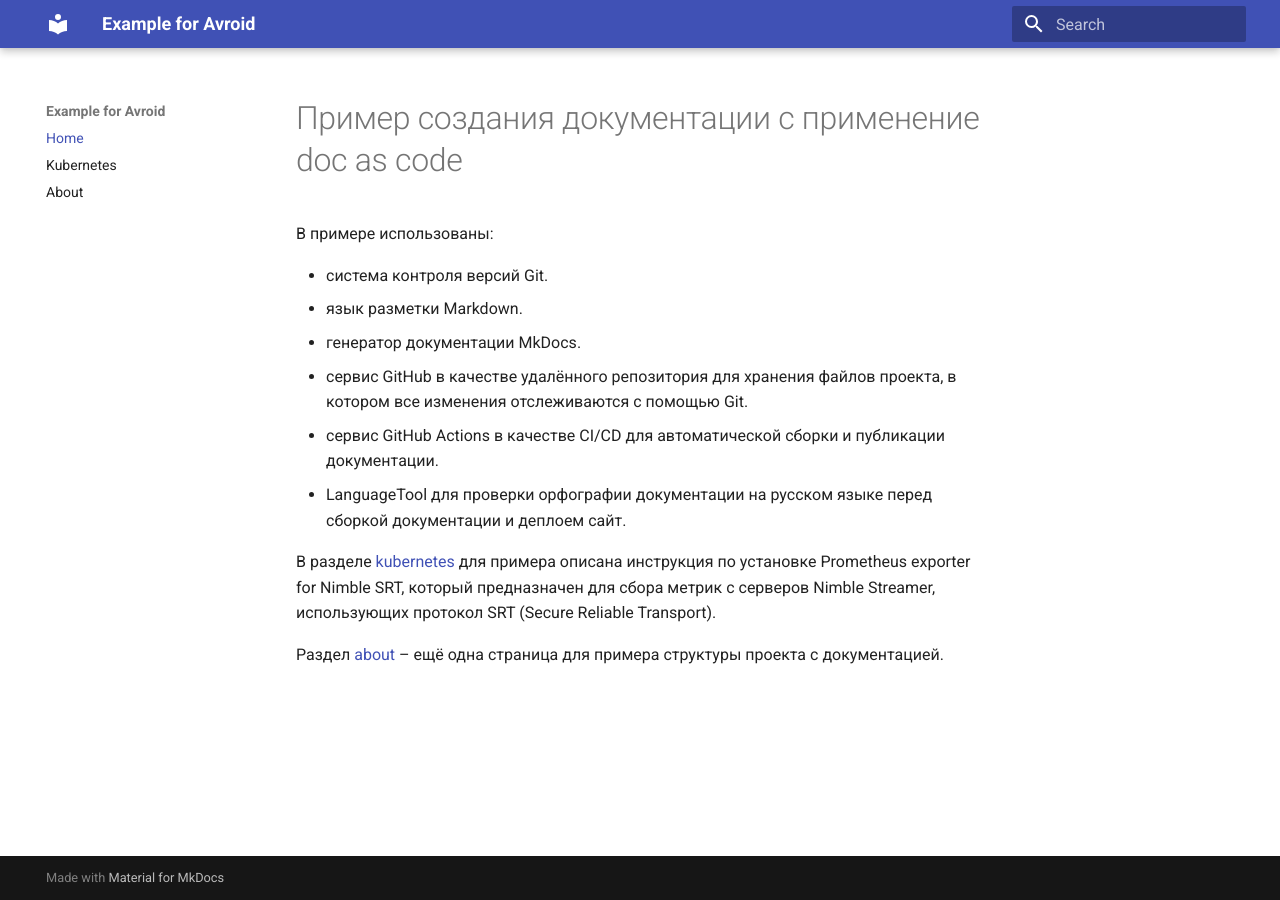
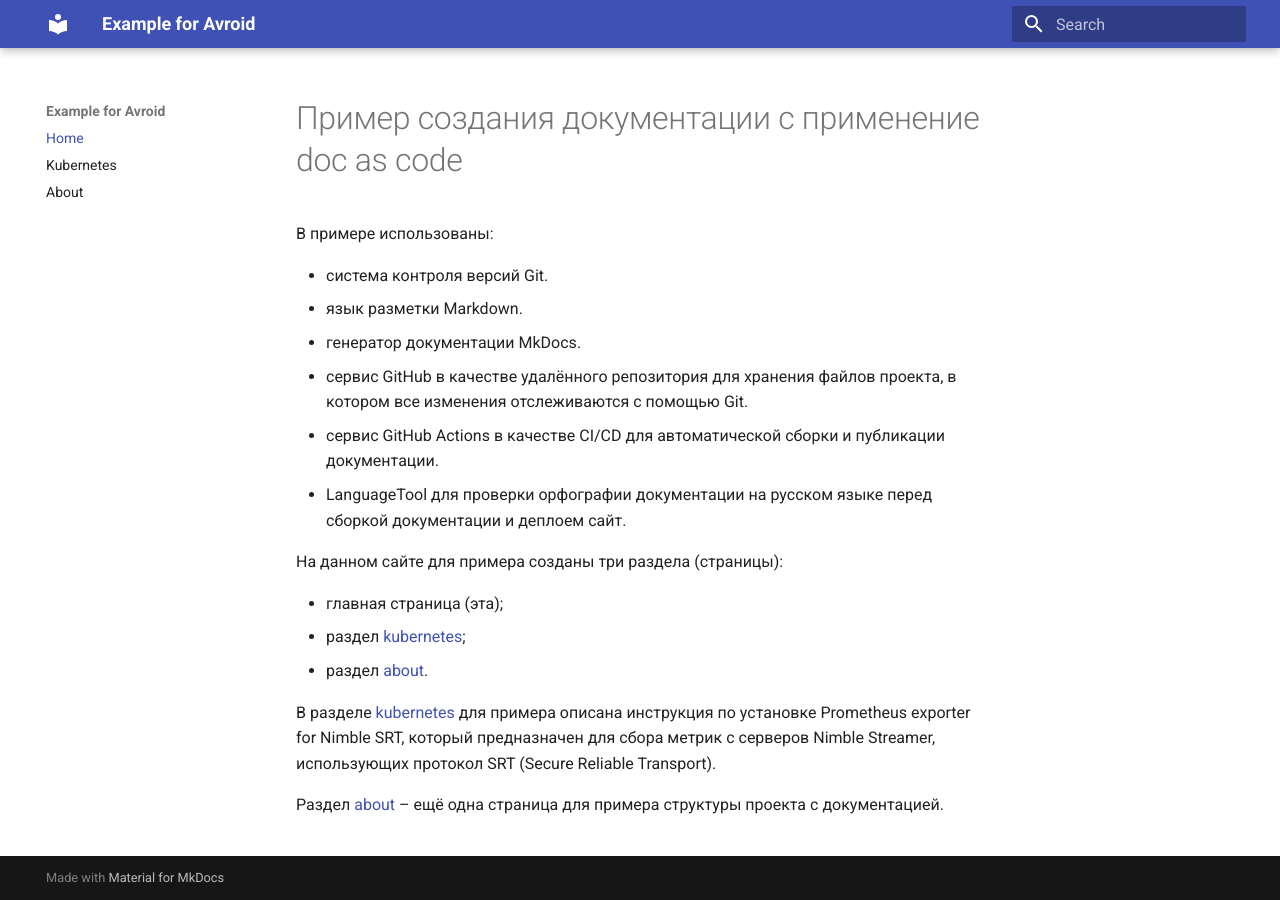
Before and after one commit to SergeyKardapoltsev/example_for_avroid, an MkDocs documentation site: the page built from docs/index.md, in a window 1280 px wide. Built offline with MkDocs 1.6.1 and Material for MkDocs 9.7.7, drawn with Linux system fonts in a browser that asks for light colours.

Commit message:
Add text in index.md

```diff
--- a/docs/index.md
+++ b/docs/index.md
@@ -9,6 +9,12 @@
 -  сервис GitHub Actions в качестве CI/CD для автоматической сборки и публикации документации.
 - LanguageTool для проверки орфографии документации на русском языке перед сборкой документации и деплоем сайт.
 
+На данном сайте для примера созданы три раздела (страницы):
+
+- главная страница (эта);
+- раздел [kubernetes](kubernetes.md);
+- раздел [about](about.md).
+
 В разделе [kubernetes](kubernetes.md) для примера описана инструкция по установке Prometheus exporter for Nimble SRT, который предназначен для сбора метрик с серверов Nimble Streamer, использующих протокол SRT (Secure Reliable Transport).
 
 Раздел [about](about.md) – ещё одна страница для примера структуры проекта с документацией.
```
